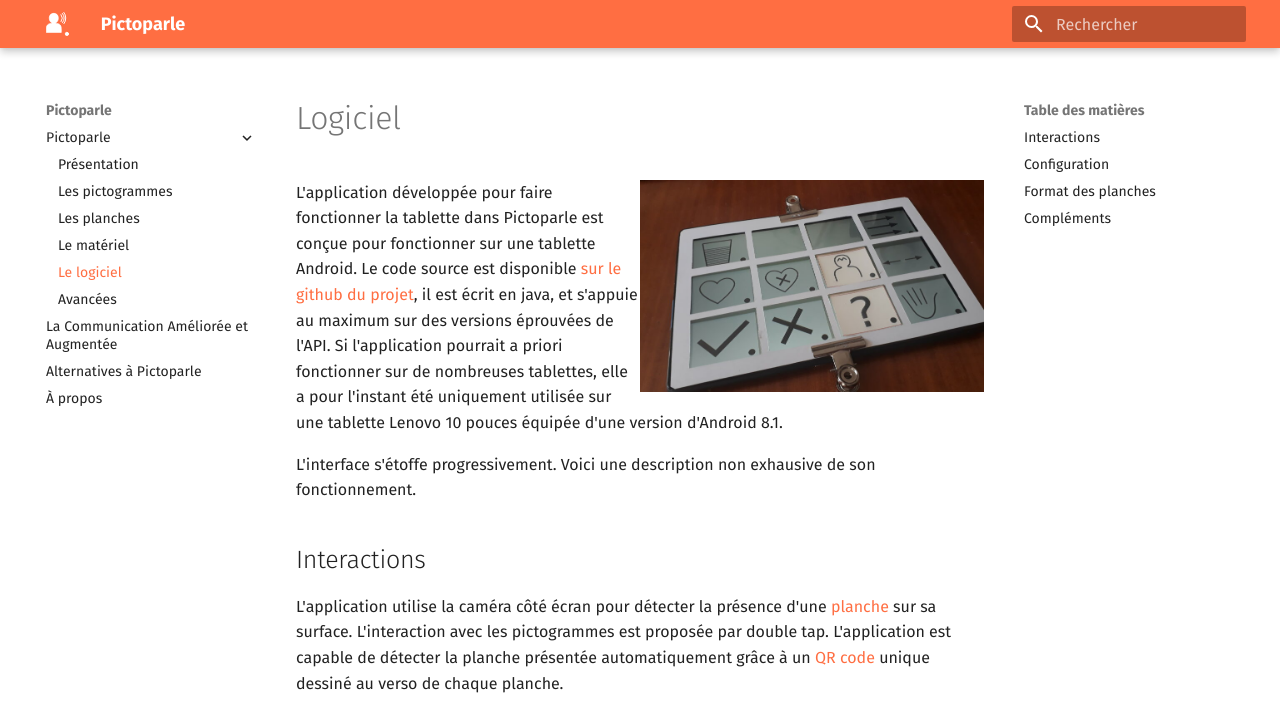
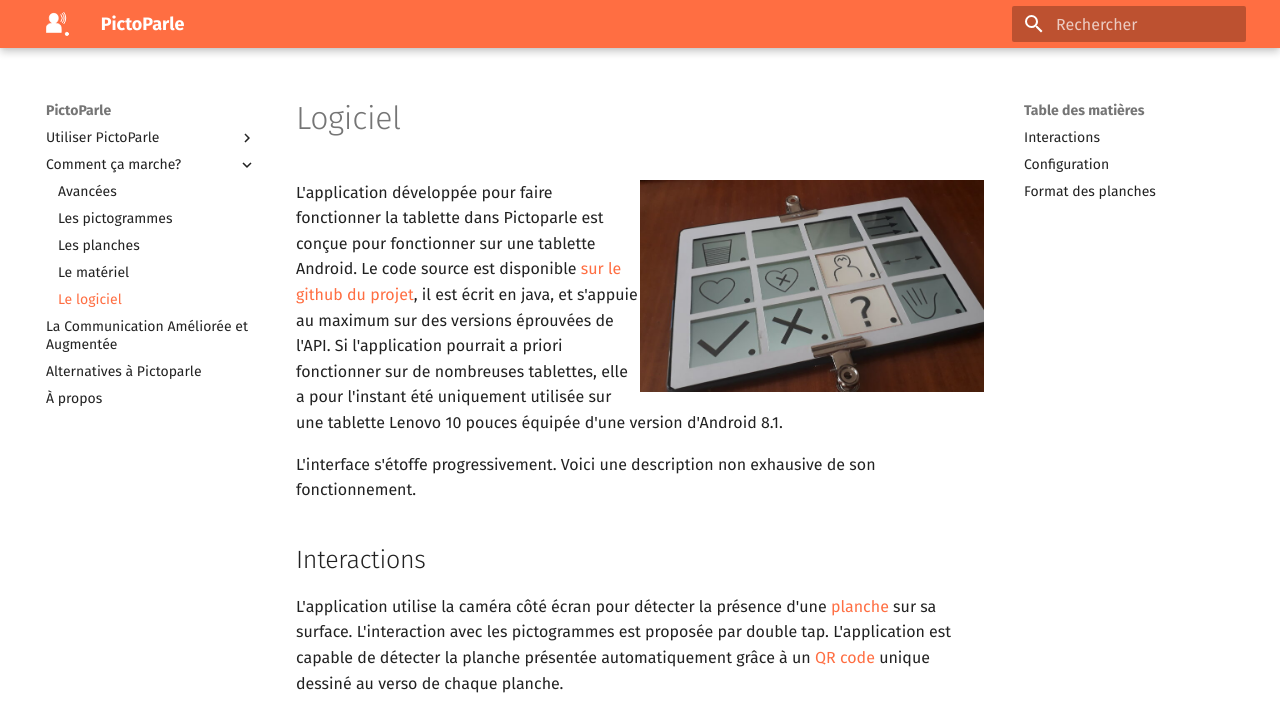
Before and after one commit to jmtrivial/pictoparle-website, an MkDocs documentation site: the page built from docs/logiciel.md, in a window 1280 px wide and 1400 px high. Shown: the top 712 px of the window. Built offline with MkDocs 1.6.1 and Material for MkDocs 9.7.7, drawn with Linux system fonts in a browser that asks for light colours; some of the changed text lies outside the part shown; grey boxes are pictures that could not be loaded.

```diff
--- a/docs/css/extra.css
+++ b/docs/css/extra.css
@@ -25,3 +25,69 @@ h1, h2, h3, h4, h5, h6 {
 .container_youtube {
     text-align: center;
 }
+
+td {
+    border: 0 !important;
+}
+.progress-label {
+    position: absolute;
+    text-align: center;
+    width: 100%;
+    margin: 0;
+    padding: 0.2em;
+    line-height: 2rem;
+    white-space: nowrap;
+    overflow: hidden;
+  }
+
+  .progress-bar {
+    height: 1.2rem;
+    float: left;
+    background-color: #2979ff;
+  }
+
+  .progress {
+    display: block;
+    width: 100%;
+    margin: 0.5rem 0;
+    height: 1.2rem;
+    background-color: #eeeeee;
+    position: relative;
+  }
+
+  .progress.thin {
+    margin-top: 0.9rem;
+    height: 0.4rem;
+  }
+
+  .progress.thin .progress-label {
+    margin-top: -0.4rem;
+  }
+
+  .progress.thin .progress-bar {
+    height: 0.4rem;
+  }
+
+  .progress-100plus .progress-bar {
+    background-color: #00e676;
+  }
+
+  .progress-80plus .progress-bar {
+    background-color: #a5fb24;
+  }
+
+  .progress-60plus .progress-bar {
+    background-color: #fbc02d;
+  }
+
+  .progress-40plus .progress-bar {
+    background-color: #ff9100;
+  }
+
+  .progress-20plus .progress-bar {
+    background-color: #ff1744;
+  }
+
+  .progress-0plus .progress-bar {
+    background-color: #f50057;
+  }
--- a/docs/logiciel.md
+++ b/docs/logiciel.md
@@ -21,11 +21,8 @@ Les paramètres de l'application permet d'ajuster le comportement l'outil en fon
 
 ## Format des planches
 
-Les pictogrammes sont décrits dans des fichiers indépendants, et les planches sont décrites par un fichier facilement modifiable, au format xml.
+Les pictogrammes sont décrits dans des fichiers indépendants, et les planches sont décrites par un fichier au format zip contenant une description en xml et les images à afficher.
 
 <div class="center"><iframe width="560" height="315"  src="https://www.youtube.com/embed/kWVCIcq0FZY" frameborder="0" allow="accelerometer; autoplay; encrypted-media; gyroscope; picture-in-picture" allowfullscreen></iframe></div>
 
-
-## Compléments
-
-Dans un futur proche, un outil sera également proposé pour générer automatiquement les planches de pictogrammes prêts à l'impression pour le thermogonflage.
+La [fabrique de PictoParle](https://jmtrivial.github.io/pictoparle-fabrique/web/index.html) est un outil développé spécifiquement pour permettre la préparation de ces planches sans prérequis technique. Il est encore en cours de développement, mais permet déjà de fabriquer les fichiers prêts à être chargés dans l'application PictoParle.
--- a/mkdocs.yml
+++ b/mkdocs.yml
@@ -1,4 +1,4 @@
-site_name: Pictoparle
+site_name: PictoParle
 site_url: http://pictoparle.jmfavreau.info
 site_description: Site internet du projet Pictoparle, un outil pour la Communication Alternative et Augmentée des personnes en situation de déficience visuelle
 site_author: Jean-Marie Favreau
@@ -19,13 +19,17 @@ theme:
 
 
 nav:
-  - Pictoparle:
-        - 'Présentation': index.md
+  - Utiliser PictoParle:
+      - Présentation générale: index.md
+      - 'Fabrication du dispositif': fabrication.md
+      - 'Conception de planches personnalisées': conception-planches.md
+      - 'Utilisation de PictoParle': utilisation.md
+  - 'Comment ça marche?':
+        - 'Avancées': avancee.md
         - 'Les pictogrammes': pictogrammes.md
         - 'Les planches': planches.md
         - 'Le matériel': materiel.md
         - 'Le logiciel': logiciel.md
-        - 'Avancées': avancee.md
   - 'La Communication Améliorée et Augmentée': caa.md
   - 'Alternatives à Pictoparle': alternatives.md
   - 'À propos': a-propos.md
@@ -35,6 +39,7 @@ extra_css:
 
 markdown_extensions:
   - markdown.extensions.attr_list:
+  - pymdownx.progressbar
   - pymdownx.arithmatex
   - pymdownx.betterem:
       smart_enable: all
```
Also changed, not shown: docs/avancee.md (+13 -2 lines), docs/conception-planches.md (added, +25 -0 lines), docs/fabrication.md (added, +20 -0 lines), docs/index.md (+12 -10 lines), docs/utilisation.md (added, +24 -0 lines), docs/img/boitier-3d-crop.jpg (added), docs/img/boitier-3d-ferme.jpg (added), docs/img/boitier-3d-planche.png (added), docs/img/fabrique-crop.png (added), docs/img/fabrique.png, docs/img/utilisation-crop.jpg (added), docs/img/utilisation.jpg (added), 1 other file.
